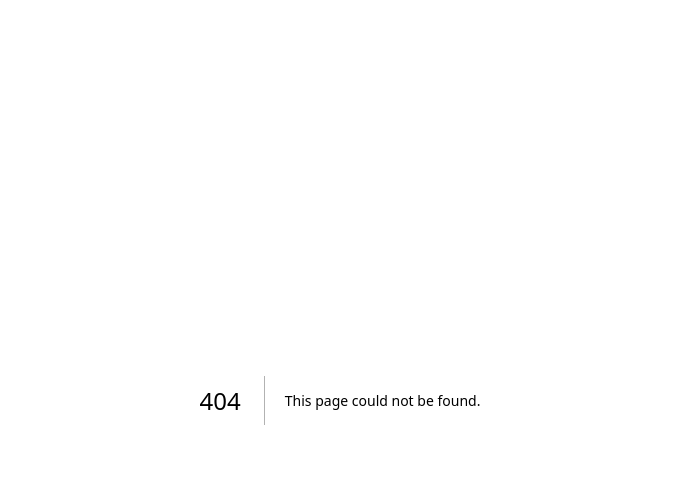
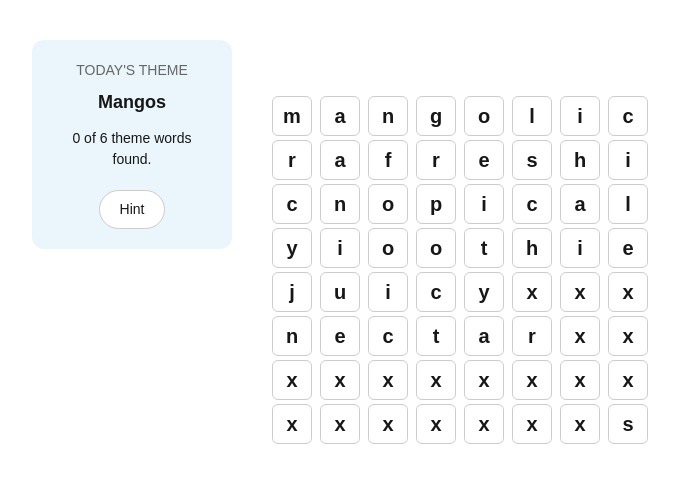
Before and after one commit to CaylinCat/mangodle, a Next.js app in the folder mangodle/: page /mands in a window 1280 px wide. Before the commit this address had no page. Shown: the top 482 px of the page, without its empty margins (300-979 px from the left). Built offline with nearby package versions, Linux system fonts and the light colour scheme.

Commit message:
mands the beginnings

```diff
--- /dev/null
+++ b/mangodle/src/app/mands/page.module.css
@@ -0,0 +1,132 @@
+.container {
+  display: flex;
+  padding: 40px;
+  justify-content: center;
+  gap: 40px;
+  user-select: none;
+}
+
+.leftPanel {
+  display: flex;
+  flex-direction: column;
+  align-items: center;
+}
+
+.themeBox {
+  background-color: #eaf6fb;
+  border-radius: 12px;
+  padding: 20px 30px;
+  width: 200px;
+  text-align: center;
+}
+
+.themeTitle {
+  font-size: 14px;
+  color: #666;
+  margin-bottom: 8px;
+  text-transform: uppercase;
+}
+
+.theme {
+  font-size: 18px;
+  font-weight: bold;
+  margin-bottom: 12px;
+}
+
+.progress {
+  font-size: 14px;
+  margin-bottom: 20px;
+}
+
+.hintButton {
+  padding: 8px 20px;
+  border: 1px solid #ccc;
+  background-color: white;
+  border-radius: 20px;
+  font-size: 14px;
+  cursor: pointer;
+}
+
+.grid {
+  display: flex;
+  flex-direction: column;
+  gap: 4px;
+}
+
+.gridRow {
+  display: flex;
+  gap: 8px;
+}
+
+.cell {
+  width: 40px;
+  height: 40px;
+  font-size: 20px;
+  font-weight: bold;
+  display: flex;
+  align-items: center;
+  justify-content: center;
+  background-color: white;
+  border: 1px solid #ccc;
+  border-radius: 6px;
+  cursor: pointer;
+  transition: background-color 0.2s, border-color 0.2s;
+}
+
+.selected {
+  background-color: #ffecb3;
+  border-color: #ffd54f;
+}
+
+.found {
+  background-color: #c5e1f9;
+  border-color: #90caf9;
+}
+
+.foundSpanagram {
+  background-color: #ffe082;
+  border-color: #ffca28;
+}
+
+@keyframes trace {
+  0% {
+    transform: scale(1.2);
+    background-color: #fff3cd;
+    border-color: #ffeeba;
+  }
+  100% {
+    transform: scale(1);
+    background-color: #ffecb3;
+    border-color: #ffd54f;
+  }
+}
+
+.selected {
+  background-color: #ffecb3;
+  border-color: #ffd54f;
+  animation: trace 0.2s ease;
+}
+
+.preview {
+  height: 40px;
+  font-size: 1.5rem;
+  font-weight: bold;
+  text-align: center;
+  margin-bottom: 1rem;
+}
+
+.validWord {
+  color: royalblue;
+  transition: color 0.3s ease;
+}
+
+.invalidWord {
+  color: crimson;
+  transition: opacity 0.3s ease;
+}
+
+.gameArea {
+  display: flex;
+  flex-direction: column;
+  align-items: center;
+}
--- /dev/null
+++ b/mangodle/src/app/mands/page.tsx
@@ -0,0 +1,135 @@
+'use client';
+
+import { useState } from 'react';
+import styles from './page.module.css';
+
+const GRID = [
+  ['m', 'a', 'n', 'g', 'o', 'l', 'i', 'c'],
+  ['r', 'a', 'f', 'r', 'e', 's', 'h', 'i'],
+  ['c', 'n', 'o', 'p', 'i', 'c', 'a', 'l'],
+  ['y', 'i', 'o', 'o', 't', 'h', 'i', 'e'],
+  ['j', 'u', 'i', 'c', 'y', 'x', 'x', 'x'],
+  ['n', 'e', 'c', 't', 'a', 'r', 'x', 'x'],
+  ['x', 'x', 'x', 'x', 'x', 'x', 'x', 'x'],
+  ['x', 'x', 'x', 'x', 'x', 'x', 'x', 's'],
+];
+
+const WORDS = [
+  'JUICY',
+  'NECTAR',
+  'TROPICAL',
+  'SMOOTHIE',
+  'REFRESHING',
+  'MANGOLICIOUS', // spangram
+];
+
+export default function MangoStrands() {
+  const [selected, setSelected] = useState<{ row: number; col: number }[]>([]);
+  const [foundPaths, setFoundPaths] = useState<{ word: string; path: { row: number; col: number }[] }[]>([]);
+  const [currentSelection, setCurrentSelection] = useState('');
+  const [lastResult, setLastResult] = useState<'valid' | 'invalid' | null>(null);
+
+  const handleMouseDown = (row: number, col: number) => {
+    setSelected([{ row, col }]);
+    setCurrentSelection(GRID[row][col].toUpperCase());
+    setLastResult(null);
+  };
+
+  const handleMouseEnter = (row: number, col: number) => {
+    if (!selected.length) return;
+
+    const last = selected[selected.length - 1];
+    const isAdjacent =
+      Math.abs(last.row - row) <= 1 &&
+      Math.abs(last.col - col) <= 1 &&
+      !(last.row === row && last.col === col);
+
+    const alreadyIncluded = selected.some(p => p.row === row && p.col === col);
+
+    if (isAdjacent && !alreadyIncluded) {
+      const newSelection = [...selected, { row, col }];
+      setSelected(newSelection);
+      const newWord = newSelection.map(({ row, col }) => GRID[row][col]).join('').toUpperCase();
+      setCurrentSelection(newWord);
+    }
+  };
+
+  const handleMouseUp = () => {
+    const word = selected.map(({ row, col }) => GRID[row][col]).join('').toUpperCase();
+
+    if (WORDS.includes(word)) {
+      setFoundPaths(prev => [...prev, { word, path: selected }]);
+      setLastResult('valid');
+      setTimeout(() => {
+        setCurrentSelection('');
+        setLastResult(null);
+      }, 1000);
+    } else {
+      setLastResult('invalid');
+    }
+
+    setSelected([]);
+  };
+
+  const isInPath = (row: number, col: number, path: { row: number; col: number }[]) =>
+    path.some(p => p.row === row && p.col === col);
+
+  const getCellStyle = (row: number, col: number) => {
+    const inSelected = selected.some(p => p.row === row && p.col === col);
+    const found = foundPaths.find(({ path }) => isInPath(row, col, path));
+
+    if (found) {
+      return found.word === 'MANGOLICIOUS' ? styles.foundSpanagram : styles.found;
+    }
+
+    if (inSelected) return styles.selected;
+
+    return '';
+  };
+
+  return (
+    <div className={styles.container} onMouseUp={handleMouseUp}>
+      <div className={styles.leftPanel}>
+        <div className={styles.themeBox}>
+          <div className={styles.themeTitle}>Today's Theme</div>
+          <div className={styles.theme}>Mangos</div>
+          <div className={styles.progress}>
+            {foundPaths.length} of {WORDS.length} theme words found.
+          </div>
+          <button className={styles.hintButton}>Hint</button>
+        </div>
+      </div>
+
+      <div className={styles.gameArea}>
+        <div className={styles.preview}>
+          {currentSelection && lastResult === null && (
+            <span>{currentSelection}</span>
+          )}
+          {lastResult === 'valid' && (
+            <span className={styles.validWord}>{currentSelection}</span>
+          )}
+          {lastResult === 'invalid' && (
+            <span className={styles.invalidWord}>Not a Valid Word</span>
+          )}
+        </div>
+
+        <div className={styles.grid}>
+          {GRID.map((row, rowIndex) => (
+            <div key={rowIndex} className={styles.gridRow}>
+              {row.map((letter, colIndex) => (
+                <div
+                  key={colIndex}
+                  className={`${styles.cell} ${getCellStyle(rowIndex, colIndex)}`}
+                  onMouseDown={() => handleMouseDown(rowIndex, colIndex)}
+                  onMouseEnter={(e) => e.buttons === 1 && handleMouseEnter(rowIndex, colIndex)}
+                >
+                  {letter}
+                </div>
+              ))}
+            </div>
+          ))}
+        </div>
+      </div>
+    </div>
+  );
+}
--- a/mangodle/src/app/page.tsx
+++ b/mangodle/src/app/page.tsx
@@ -15,6 +15,9 @@ export default function Home() {
         <li>
           <Link href="/minimango">Play Mini Mango</Link>
         </li>
+        <li>
+          <Link href="/mands">Play Mands</Link>
+        </li>
       </ul>
     </main>
   );
```
